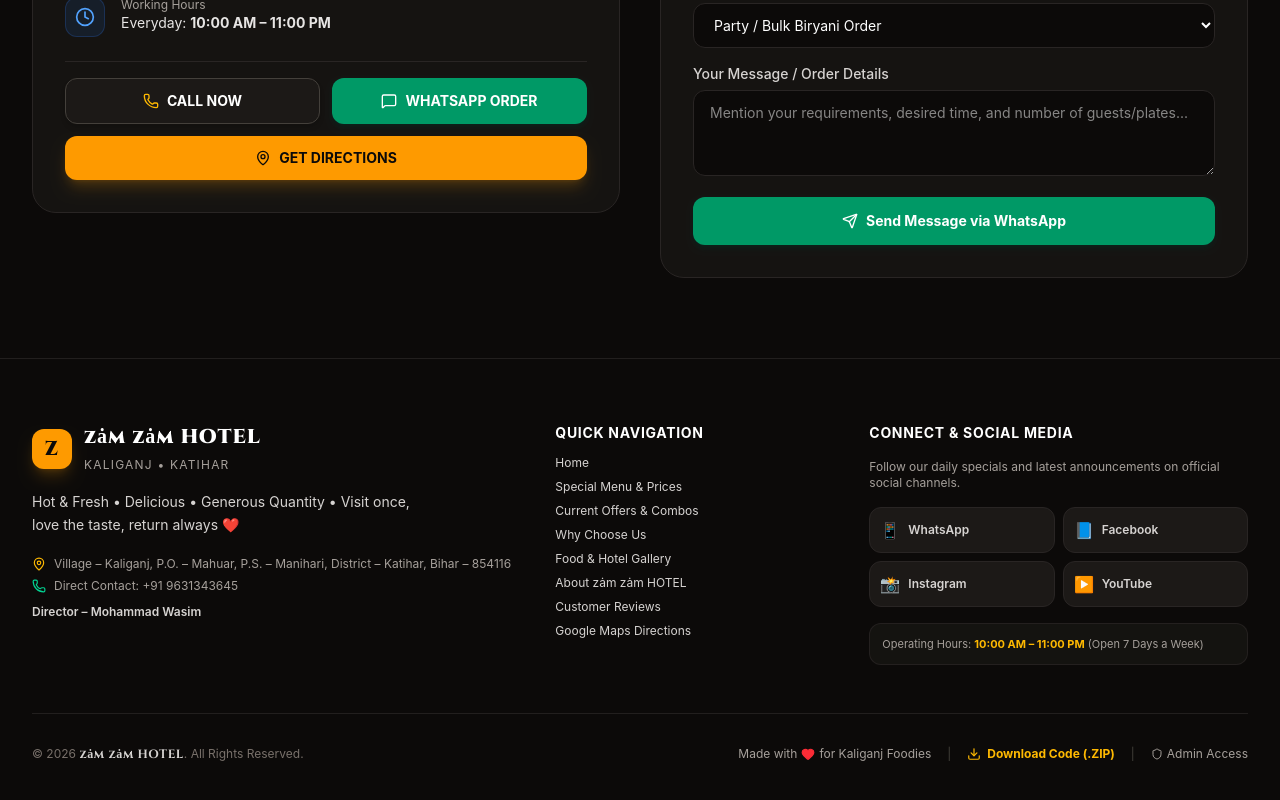
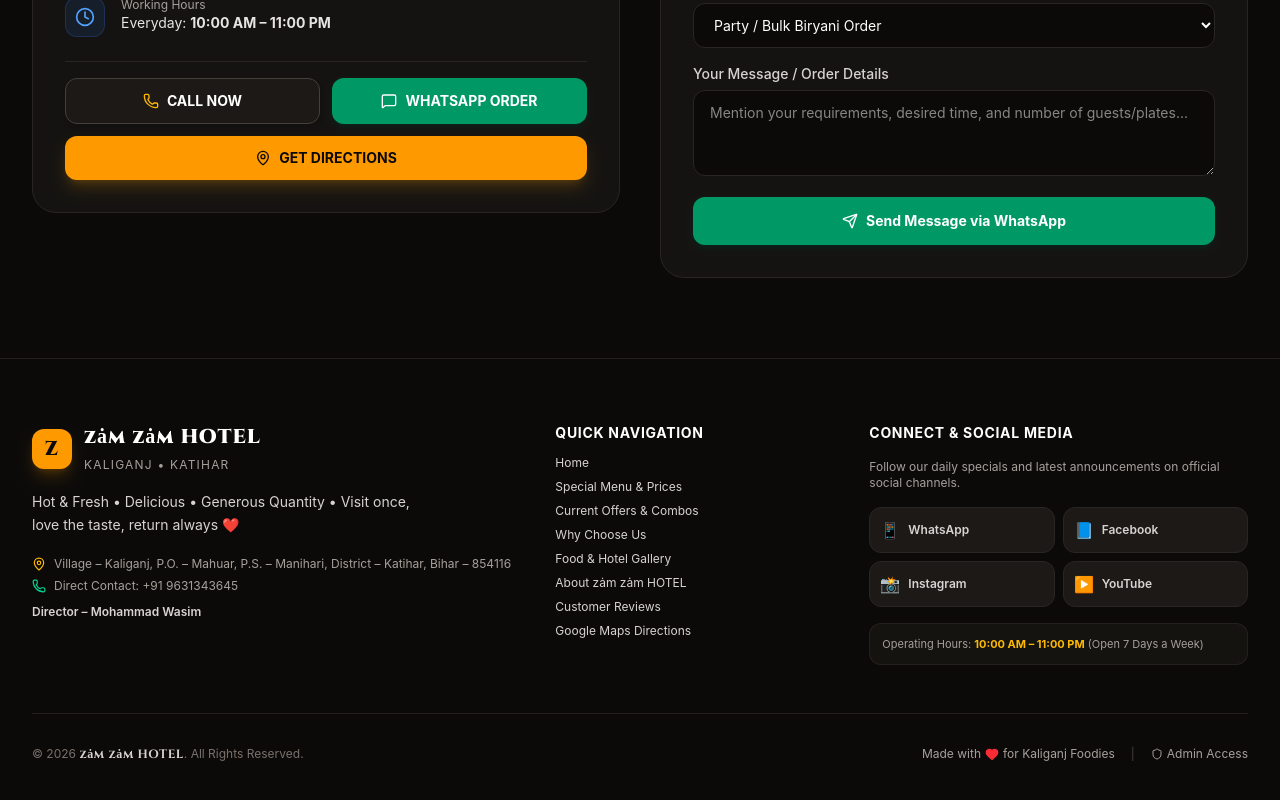
Before and after one commit to SunilSharmaNP/jamjam, a React (Vite) app: page / in a window 1280 px wide. Shown: the part 7905-8705 px from the top of the page. Built offline with nearby package versions, Linux system fonts and the light colour scheme.

Commit message:
Update Footer.tsx

```diff
--- a/src/components/Footer.tsx
+++ b/src/components/Footer.tsx
@@ -1,9 +1,9 @@
 import React from 'react';
-import { Phone, MessageSquare, MapPin, Shield, Heart, Download } from 'lucide-react';
+import { Phone, MessageSquare, MapPin, Shield, Heart } from 'lucide-react';
 import { useRestaurant } from '../context/RestaurantContext';
 
 export const Footer: React.FC = () => {
-  const { hotelInfo, setIsAdminOpen, setIsDownloadModalOpen } = useRestaurant();
+  const { hotelInfo, setIsAdminOpen } = useRestaurant();
 
   return (
     <footer className="bg-stone-950 text-stone-300 border-t border-stone-800/80 pt-16 pb-28 md:pb-16">
@@ -139,15 +139,6 @@
             <span className="flex items-center gap-1 text-stone-400">
               Made with <Heart className="w-3.5 h-3.5 text-red-500 fill-red-500 inline" /> for Kaliganj Foodies
             </span>
-            <span className="text-stone-700 hidden sm:inline">|</span>
-            <button
-              onClick={() => setIsDownloadModalOpen(true)}
-              className="text-amber-400 hover:text-amber-300 font-bold flex items-center gap-1.5 transition-colors cursor-pointer"
-              title="Download source code zip for Vercel"
-            >
-              <Download className="w-3.5 h-3.5" />
-              <span>Download Code (.ZIP)</span>
-            </button>
             <span className="text-stone-700">|</span>
             <button
               onClick={() => setIsAdminOpen(true)}
```
